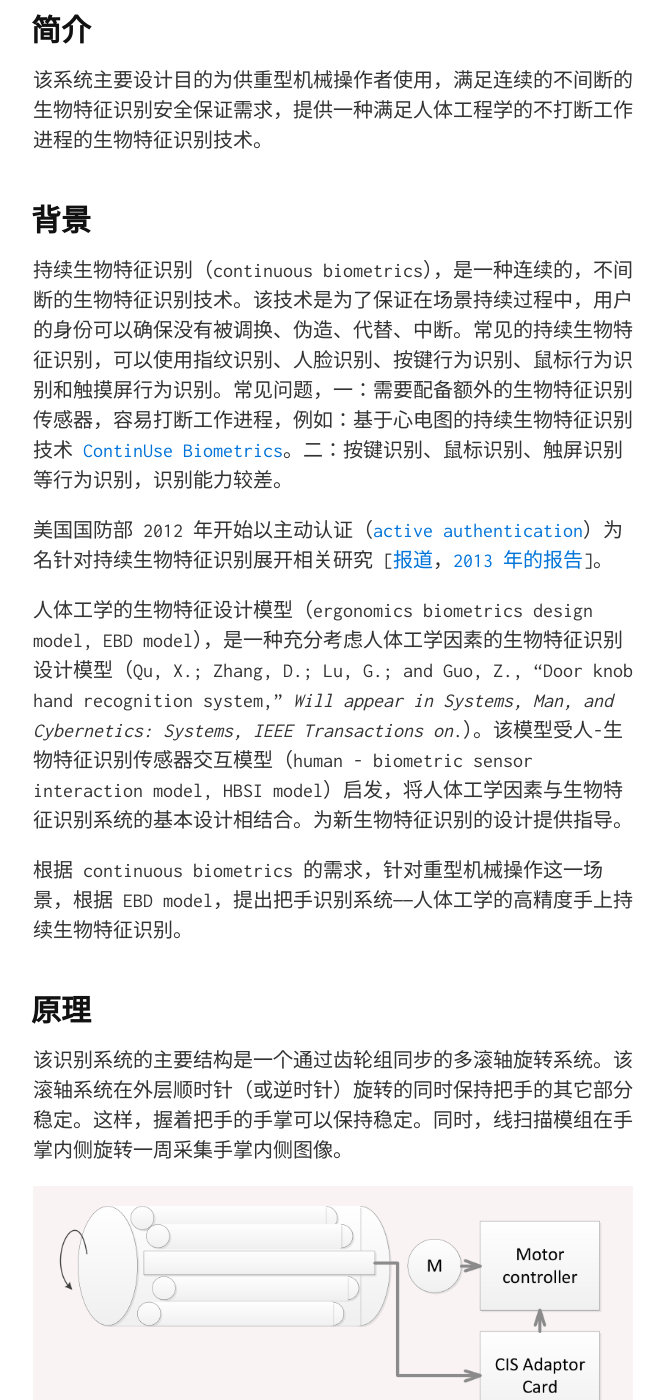
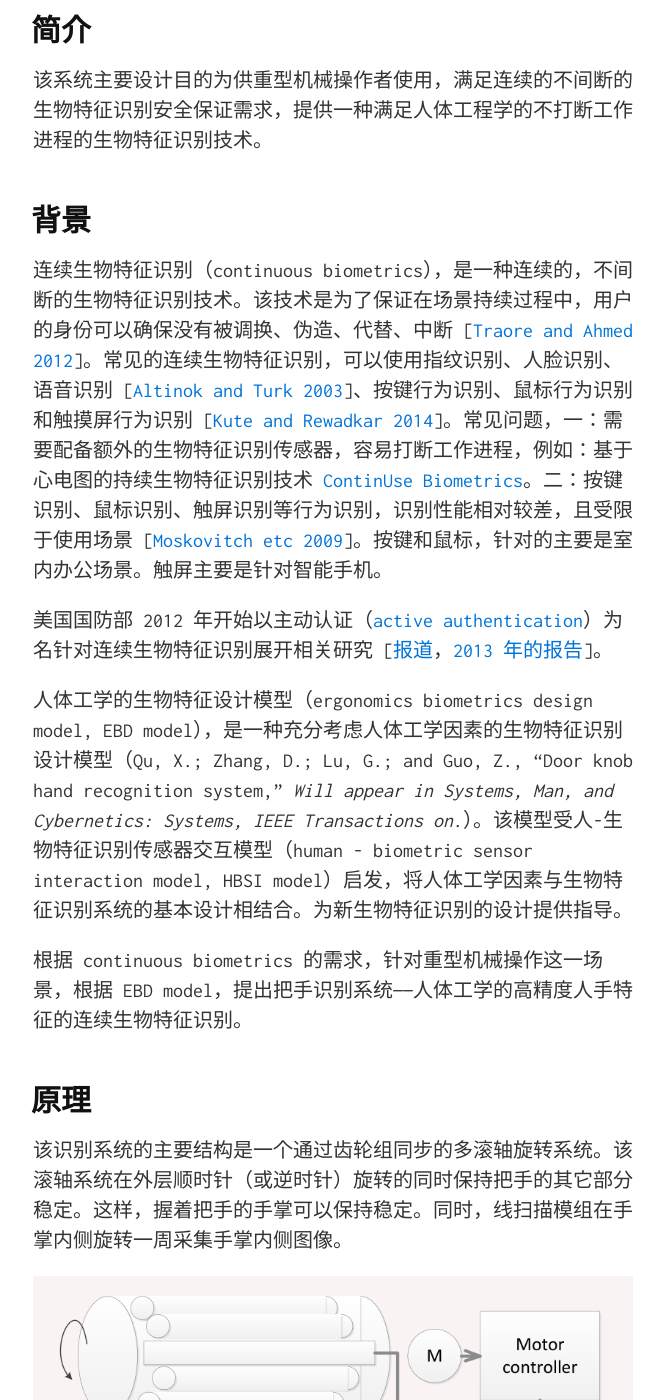
Before and after one commit to quxiaofeng/doorhandle, a Jekyll site: the page built from cn.html, in a window 1280 px wide and 1400 px high, scrolled down 464 px. Shown: the whole window, without its empty margins (307-971 px from the left). Built offline with Jekyll 4.4.1, drawn with Linux system fonts in a browser that asks for light colours; nearby versions of some CDN libraries; Markdown is read by kramdown in place of the engine named in the settings.

Commit message:
Updated background
Signed-off-by: Xiaofeng QU <xiaofeng.qu.hk@ieee.org>

```diff
--- a/_includes/cn.md
+++ b/_includes/cn.md
@@ -10,13 +10,13 @@
 背景
 -------------
 
-持续生物特征识别（continuous biometrics），是一种连续的，不间断的生物特征识别技术。该技术是为了保证在场景持续过程中，用户的身份可以确保没有被调换、伪造、代替、中断。常见的持续生物特征识别，可以使用指纹识别、人脸识别、按键行为识别、鼠标行为识别和触摸屏行为识别。常见问题，一：需要配备额外的生物特征识别传感器，容易打断工作进程，例如：基于心电图的持续生物特征识别技术 [ContinUse Biometrics](http://finder.startupnationcentral.org/c/continuse)。二：按键识别、鼠标识别、触屏识别等行为识别，识别能力较差。
+连续生物特征识别（continuous biometrics），是一种连续的，不间断的生物特征识别技术。该技术是为了保证在场景持续过程中，用户的身份可以确保没有被调换、伪造、代替、中断 [[Traore and Ahmed 2012](http://www.igi-global.com/gateway/book/52722)]。常见的连续生物特征识别，可以使用指纹识别、人脸识别、语音识别 [[Altinok and Turk 2003](http://www.cs.ucsb.edu/~mturk/pubs/AltinokTurk2003.pdf)]、按键行为识别、鼠标行为识别和触摸屏行为识别 [[Kute and Rewadkar 2014](http://www.ijsr.net/archive/v3i12/U1VCMTQzOTU%3D.pdf)]。常见问题，一：需要配备额外的生物特征识别传感器，容易打断工作进程，例如：基于心电图的持续生物特征识别技术 [ContinUse Biometrics](http://finder.startupnationcentral.org/c/continuse)。二：按键识别、鼠标识别、触屏识别等行为识别，识别性能相对较差，且受限于使用场景 [[Moskovitch etc 2009](http://www.ise.bgu.ac.il/faculty/liorr/idth.pdf)]。按键和鼠标，针对的主要是室内办公场景。触屏主要是针对智能手机。
 
-美国国防部 2012 年开始以主动认证（[active authentication](http://www.darpa.mil/program/active-authentication)）为名针对持续生物特征识别展开相关研究 [[报道](https://gcn.com/articles/2012/03/21/darpa-dump-passwords-continuous-biometrics.aspx)，[2013 年的报告](https://www.rsaconference.com/writable/presentations/file_upload/sec-t05_final.pdf)]。
+美国国防部 2012 年开始以主动认证（[active authentication](http://www.darpa.mil/program/active-authentication)）为名针对连续生物特征识别展开相关研究 [[报道](https://gcn.com/articles/2012/03/21/darpa-dump-passwords-continuous-biometrics.aspx)，[2013 年的报告](https://www.rsaconference.com/writable/presentations/file_upload/sec-t05_final.pdf)]。
 
 人体工学的生物特征设计模型（ergonomics biometrics design model, EBD model），是一种充分考虑人体工学因素的生物特征识别设计模型（Qu, X.; Zhang, D.; Lu, G.; and Guo, Z., "Door knob hand recognition system," *Will appear in Systems, Man, and Cybernetics: Systems, IEEE Transactions on*.）。该模型受人-生物特征识别传感器交互模型（human - biometric sensor interaction model, HBSI model）启发，将人体工学因素与生物特征识别系统的基本设计相结合。为新生物特征识别的设计提供指导。
 
-根据 continuous biometrics 的需求，针对重型机械操作这一场景，根据 EBD model，提出把手识别系统——人体工学的高精度手上持续生物特征识别。
+根据 continuous biometrics 的需求，针对重型机械操作这一场景，根据 EBD model，提出把手识别系统——人体工学的高精度人手特征的连续生物特征识别。
 
 原理
 -------------
```
